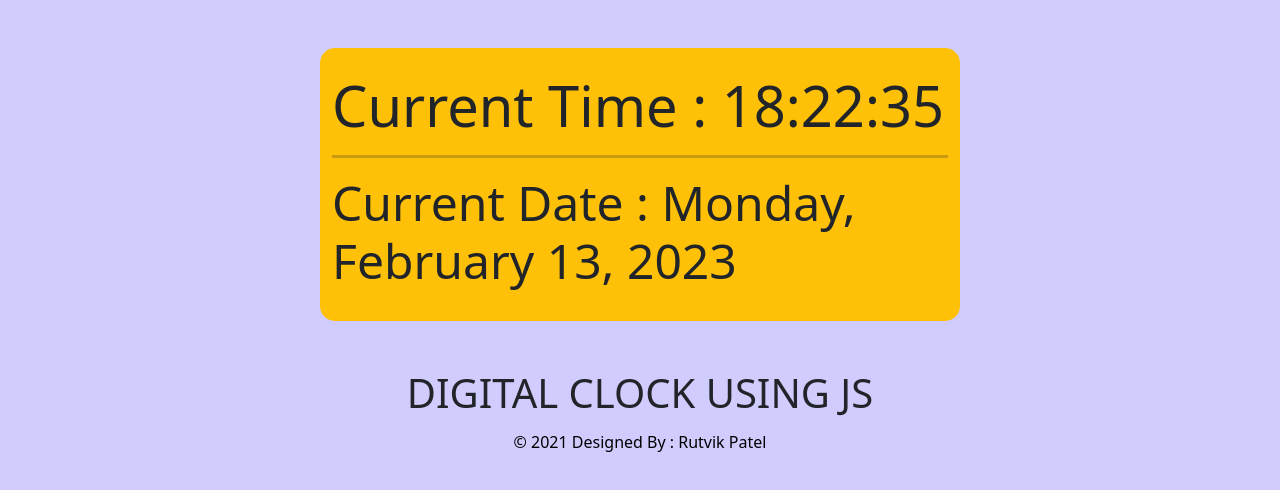
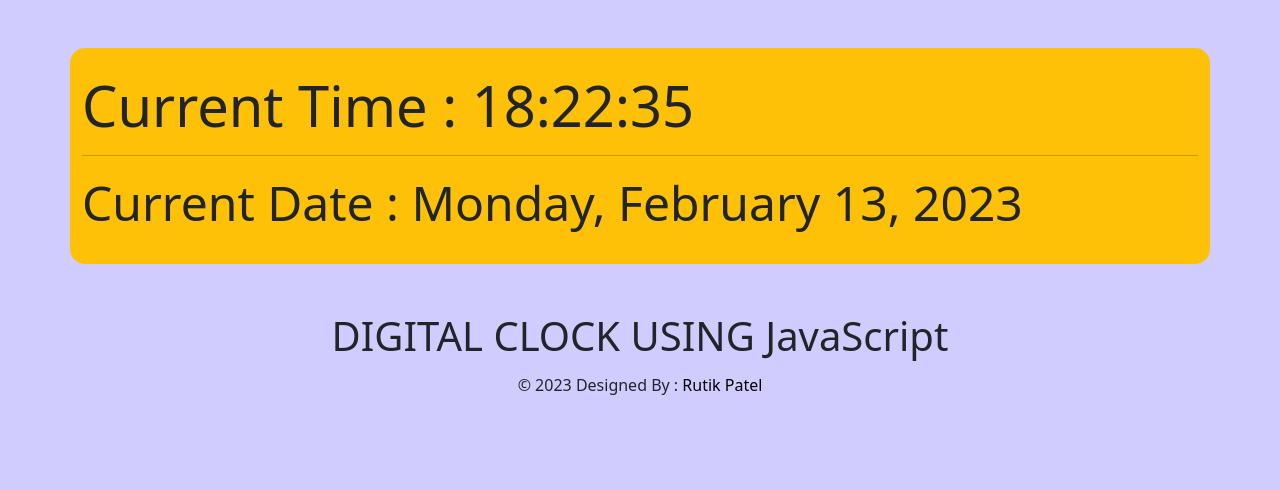
Before and after one commit to rutikkpatel/JavaScript_Programs, a plain HTML site: page JS_Digital_Clock/index.html in a window 1280 px wide. Drawn offline with nearby package versions, Linux system fonts and the light colour scheme.

Commit message:
format code, remove unnecessary css, add bootstrap class

```diff
--- a/JS_Digital_Clock/index.html
+++ b/JS_Digital_Clock/index.html
@@ -1,51 +1,41 @@
-<!doctype html>
+<!DOCTYPE html>
 <html lang="en">
 
 <head>
-    <!-- Required meta tags -->
-    <meta charset="utf-8">
-    <meta name="viewport" content="width=device-width, initial-scale=1">
+  <meta charset="UTF-8">
+  <meta http-equiv="X-UA-Compatible" content="IE=edge">
+  <meta name="viewport" content="width=device-width, initial-scale=1.0">
+  <title>JavaScript Digital Clock</title>
 
-    <!-- Bootstrap CSS -->
-    <link href="https://cdn.jsdelivr.net/npm/bootstrap@5.1.3/dist/css/bootstrap.min.css" rel="stylesheet"
-        integrity="sha384-1BmE4kWBq78iYhFldvKuhfTAU6auU8tT94WrHftjDbrCEXSU1oBoqyl2QvZ6jIW3" crossorigin="anonymous">
-
-    <title>JavaScript Digital Clock</title>
   <link rel="stylesheet" href="style.css">
-
+  <!-- Bootstrap CDN -->
+  <link href="https://cdn.jsdelivr.net/npm/bootstrap@5.3.0-alpha1/dist/css/bootstrap.min.css" rel="stylesheet"
+    integrity="sha384-GLhlTQ8iRABdZLl6O3oVMWSktQOp6b7In1Zl3/Jr59b6EGGoI1aFkw7cmDA6j6gD" crossorigin="anonymous">
+  <!-- My JavaScript -->
   <script src="script.js"></script>
-
-
 </head>
 
 <body>
-
   <div class="container my-5 py-4 bg-warning">
     <div class="jumbotron">
       <h1 class="display-4">Current Time : <span id="time"></span></h1>
-            <hr size = 5px;>
+      <hr size=5px;>
       <h1 class="display-5">Current Date : <span id="date"></span></h1>
     </div>
   </div>
 
-    <div class="text text-center">
-        <h1>DIGITAL CLOCK USING JS</h1>
+  <div class="text-center">
+    <h1>DIGITAL CLOCK USING JavaScript</h1>
   </div>
 
   <footer>
-        <p id="footer">
-            © 2021 Designed By : <a href="https://rutikkpatel.github.io/Portfolio1/" target="_block">Rutvik Patel</a>
+    <p id="footer" class= "text-center">
+      © 2023 Designed By : <a href="https://rutikkpatel.github.io/Portfolio1/" target="_block">Rutik Patel</a>
   </footer>
-
-
-
-    <!-- Optional JavaScript; choose one of the two! -->
-
-    <!-- Option 1: Bootstrap Bundle with Popper -->
-    <script src="https://cdn.jsdelivr.net/npm/bootstrap@5.1.3/dist/js/bootstrap.bundle.min.js"
-        integrity="sha384-ka7Sk0Gln4gmtz2MlQnikT1wXgYsOg+OMhuP+IlRH9sENBO0LRn5q+8nbTov4+1p"
+  <!-- Bootstrap Bundle Script CDN -->
+  <script src="https://cdn.jsdelivr.net/npm/bootstrap@5.3.0-alpha1/dist/js/bootstrap.bundle.min.js"
+    integrity="sha384-w76AqPfDkMBDXo30jS1Sgez6pr3x5MlQ1ZAGC+nuZB+EYdgRZgiwxhTBTkF7CXvN"
     crossorigin="anonymous"></script>
-
 </body>
 
 </html>
--- a/JS_Digital_Clock/script.js
+++ b/JS_Digital_Clock/script.js
@@ -7,9 +7,12 @@ setInterval(() => {
   a = new Date();
   // Hours Minutes and Second Concate
   time = a.getHours() + ":" + a.getMinutes() + ":" + a.getSeconds();
+  document.getElementById('time').innerText = time;
+
+  // 20/12/2000 - Format
   // date = a.toLocaleDateString();
-    // Display month day in string format
+
+  // Display month day in string format - Wednesday, 20 December 2000
   date = a.toLocaleDateString(undefined, options);
-    document.getElementById('time').innerText = time;
   document.getElementById('date').innerText = date;
 }, 1000);
--- a/JS_Digital_Clock/style.css
+++ b/JS_Digital_Clock/style.css
@@ -1,25 +1,14 @@
-*{
-    margin: 0;;
+* {
+  margin: 0;
   padding: 0;
 }
-body{
-    width: 100%;
-	height: 100vh;
-	background: rgba(162, 155, 254,0.5);
-    overflow: hidden; /* Hide scrollbars */
+
+body {
+  background: rgba(162, 155, 254, 0.5) !important;
 }
 
-.container{
+.container {
   border-radius: 15px;
-    width: 50%;
-}
-
-footer #footer {
-    margin-top: 5px;
-    height: 34px;
-    color: #000000;
-    text-align: center;
-    font-size: 1em;
 }
 
 #footer a {
```
Lines whose indentation alone changed are shown as unchanged.
